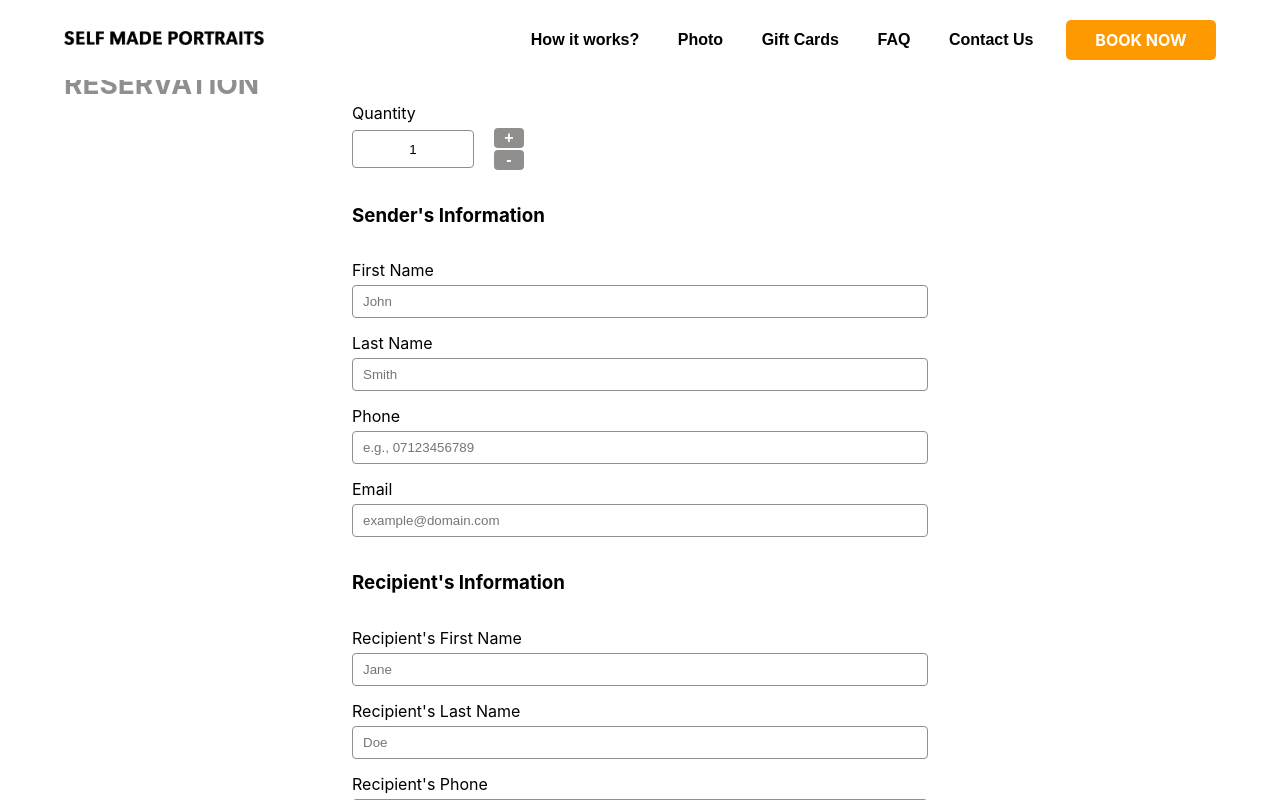
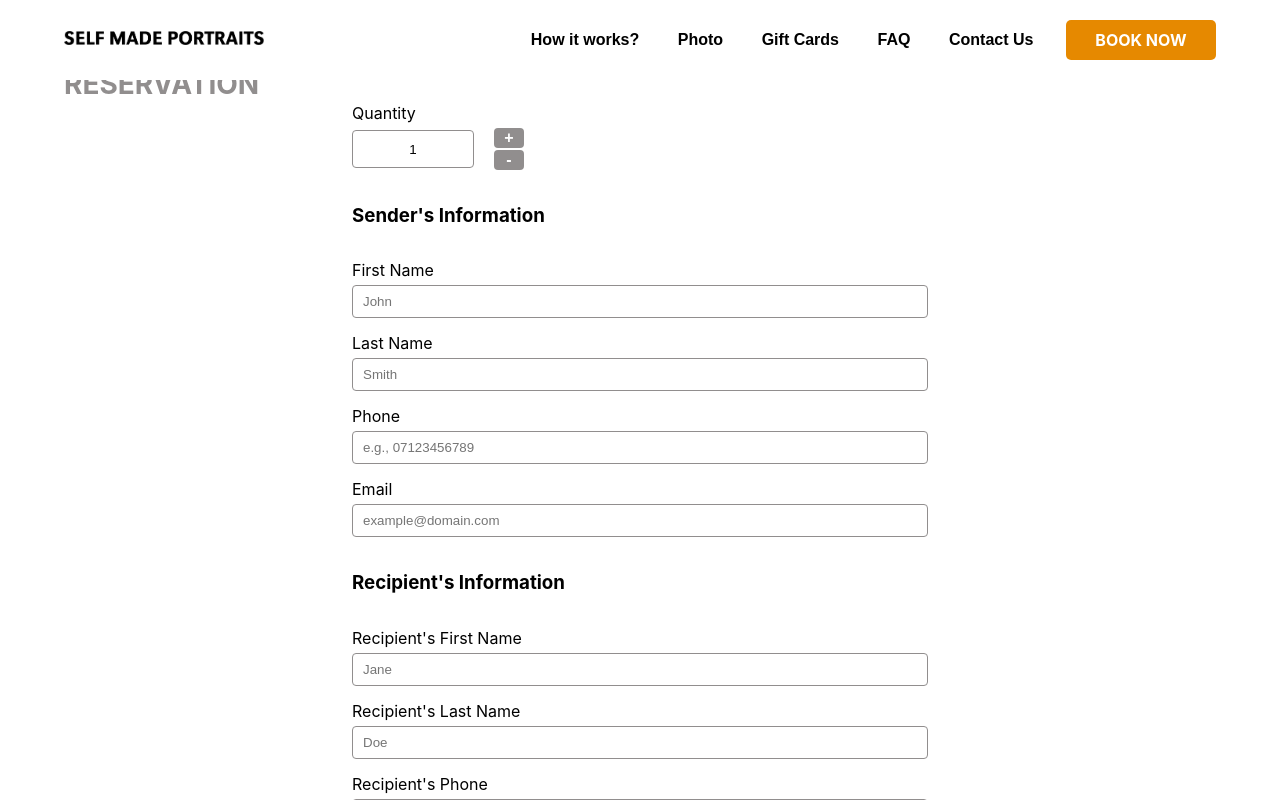
Before and after one commit to Self-Made-Portraits/portraits, a React (Create React App) app in the folder frontend/: page /book/gift/digital in a window 1280 px wide. In both pictures the pointer is over the link "BOOK NOW". Shown: the top 800 px of the page. Built offline with nearby package versions, Linux system fonts and the light colour scheme.

Commit message:
button_hover

```diff
--- a/frontend/src/components/common/Button/Button.css
+++ b/frontend/src/components/common/Button/Button.css
@@ -13,12 +13,22 @@
   text-align: center;
 }
 
+
 .button__book-time{
    background-color: #FF9900;
    color: white;
+}
+
+.button__book-time:hover {
+  background-color: #e68900;
 }
 
 .button__book-gift{
     background-color: white;
     color: black;
 }
+
+.button__book-gift:hover {
+  background-color: #918E8E;
+  color: white;
+}
```
Also changed, not shown: 11 other files (tests, documents, lock files or other folders).
